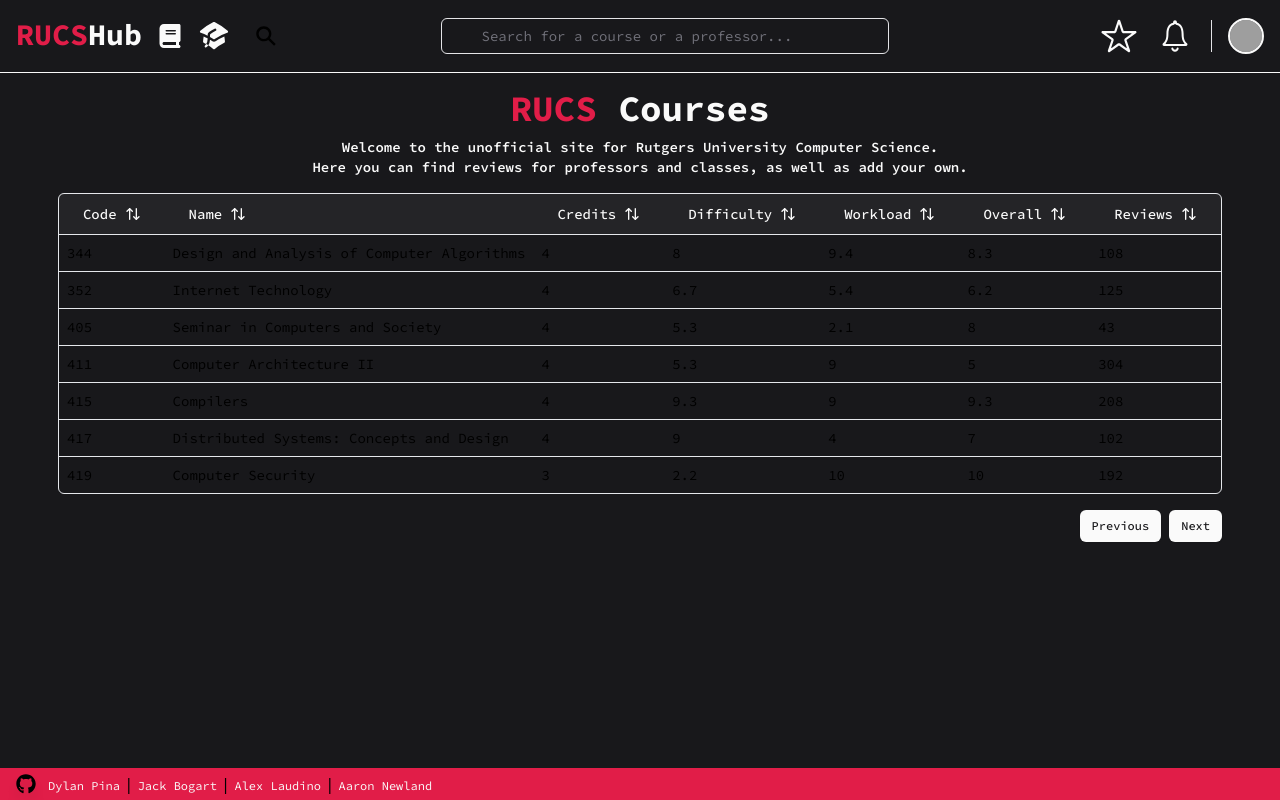
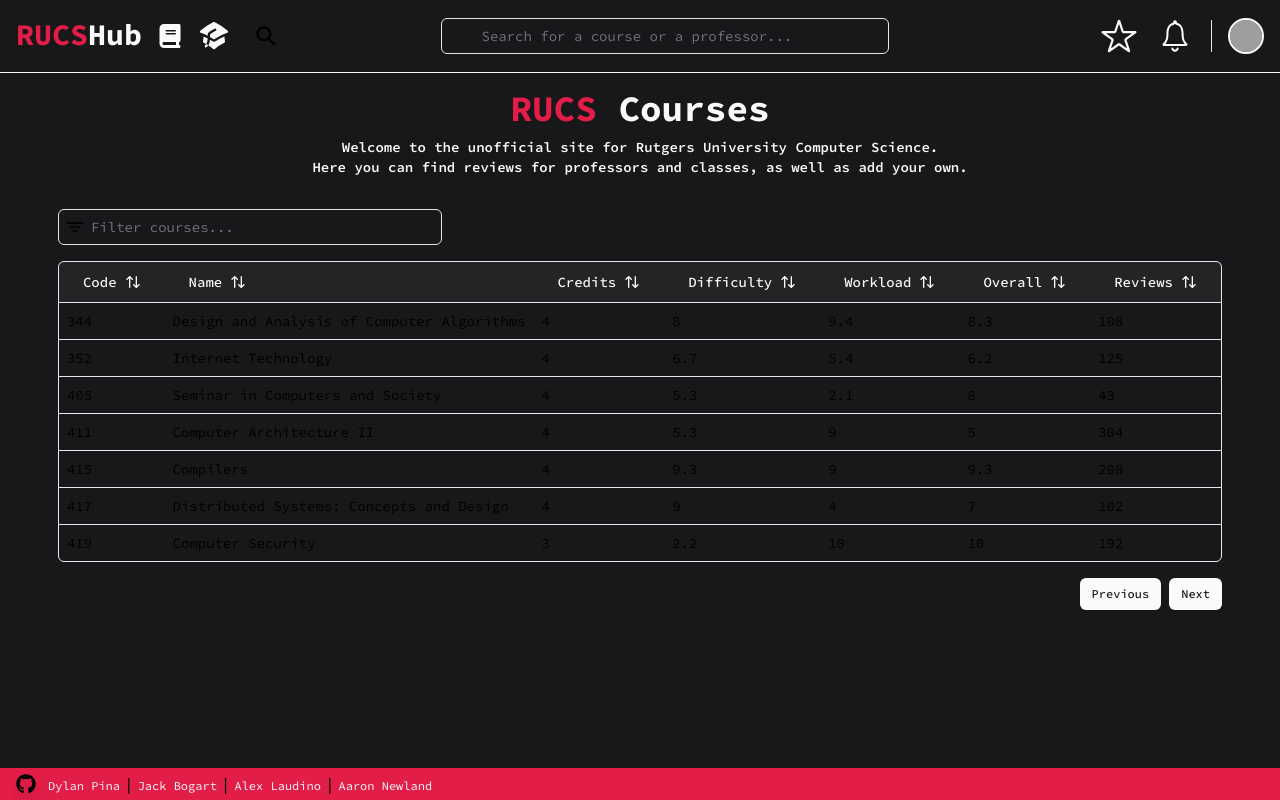
Before and after one commit to DylanPina/RUCS-Hub, a Next.js app: page /courses in a window 1280 px wide. Built offline with nearby package versions, Linux system fonts and the light colour scheme; grey boxes are pictures that could not be loaded.

Commit message:
Added filter to course table

```diff
--- a/components/course-table/course_table.tsx
+++ b/components/course-table/course_table.tsx
@@ -7,6 +7,9 @@ import {
   getPaginationRowModel,
   SortingState,
   getSortedRowModel,
+  ColumnFiltersState,
+  getFilteredRowModel,
+  FilterFn,
 } from "@tanstack/react-table";
 import {
   Table,
@@ -20,6 +23,9 @@ import { CourseTableColumn } from "@/lib/definitions/course";
 import { Button } from "@/components/shadcn/ui/button";
 import { useState } from "react";
 import { columns } from "./course_column";
+import { Input } from "@/components/shadcn/ui/input";
+import { rankItem } from "@tanstack/match-sorter-utils";
+import { IoFilter } from "react-icons/io5";
 
 interface CourseTableProps {
   data: CourseTableColumn[];
@@ -27,6 +33,19 @@ interface CourseTableProps {
 
 export default function CourseTable({ data }: CourseTableProps) {
   const [sorting, setSorting] = useState<SortingState>([]);
+  const [columnFilters, setColumnFilters] = useState<ColumnFiltersState>([]);
+  const [globalFilter, setGlobalFilter] = useState<any>([]);
+
+  const fuzzyFilter: FilterFn<any> = (
+    row: any,
+    columnId: any,
+    value: any,
+    addMeta: any,
+  ) => {
+    const itemRank = rankItem(row.getValue(columnId), value);
+    addMeta({ itemRank });
+    return itemRank.passed;
+  };
 
   const table = useReactTable({
     data,
@@ -35,13 +54,36 @@ export default function CourseTable({ data }: CourseTableProps) {
     getPaginationRowModel: getPaginationRowModel(),
     onSortingChange: setSorting,
     getSortedRowModel: getSortedRowModel(),
+    onColumnFiltersChange: setColumnFilters,
+    getFilteredRowModel: getFilteredRowModel(),
+    onGlobalFilterChange: setGlobalFilter,
+    filterFns: {
+      fuzzy: fuzzyFilter,
+    },
+    globalFilterFn: fuzzyFilter,
     state: {
       sorting,
+      columnFilters,
+      globalFilter,
     },
   });
 
   return (
     <div className="max-lg:w-screen max-lg:p-4">
+      <div className="flex items-center py-4">
+        <div className="relative w-full">
+          <IoFilter
+            size={18}
+            className="absolute left-2 top-1/2 transform -translate-y-1/2"
+          />
+          <Input
+            placeholder="Filter courses..."
+            value={globalFilter || ""}
+            onChange={(event) => setGlobalFilter(event.target.value)}
+            className="max-w-sm pl-8 focus:border-2 focus:border-primary-red transition-all duration-150 ease-out hover:ease-in"
+          />
+        </div>
+      </div>
       <div className="rounded-md border">
         <Table>
           <TableHeader>
--- a/package.json
+++ b/package.json
@@ -20,6 +20,7 @@
     "@radix-ui/react-tabs": "^1.0.4",
     "@radix-ui/react-tooltip": "^1.0.7",
     "@tailwindcss/forms": "^0.5.7",
+    "@tanstack/match-sorter-utils": "^8.11.3",
     "@tanstack/react-table": "^8.11.6",
     "@types/jsdom": "^21.1.6",
     "@types/node": "20.5.7",
```
Also changed, not shown: 1 other file (tests, documents, lock files or other folders).
